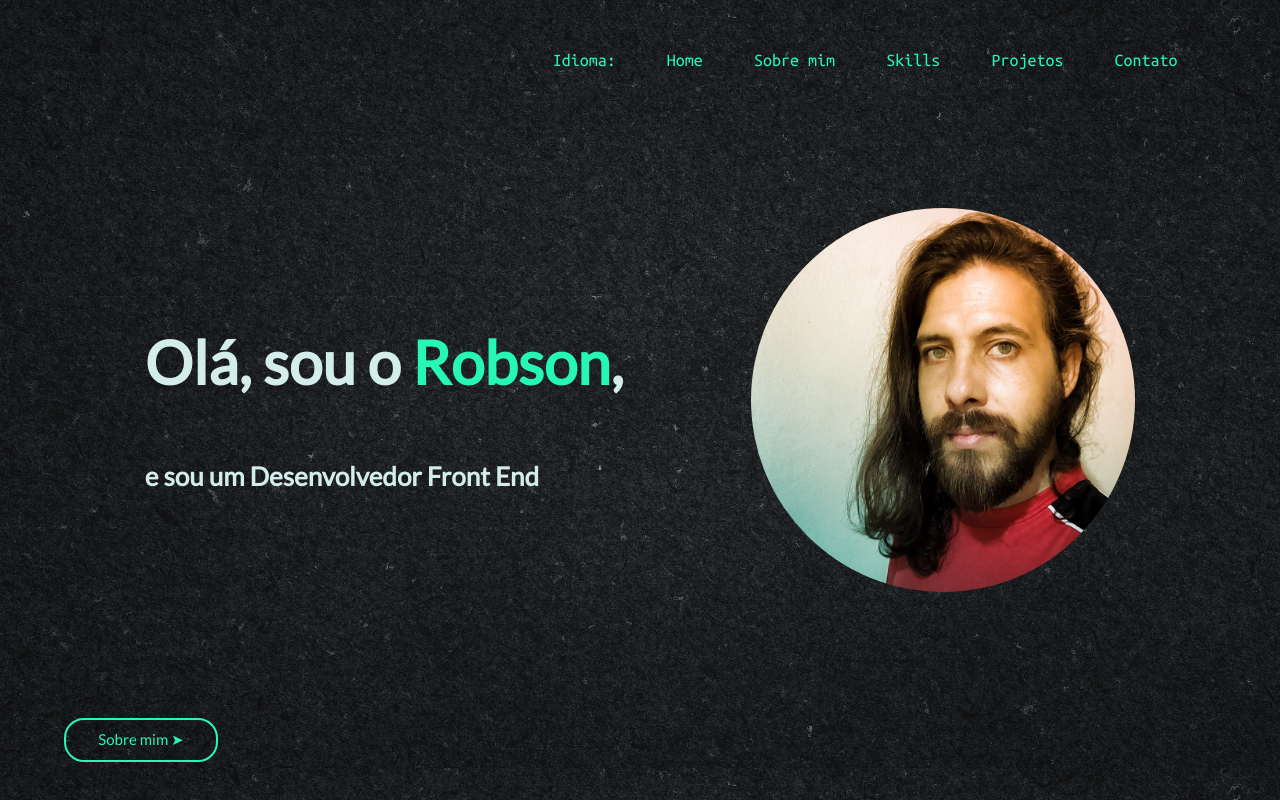
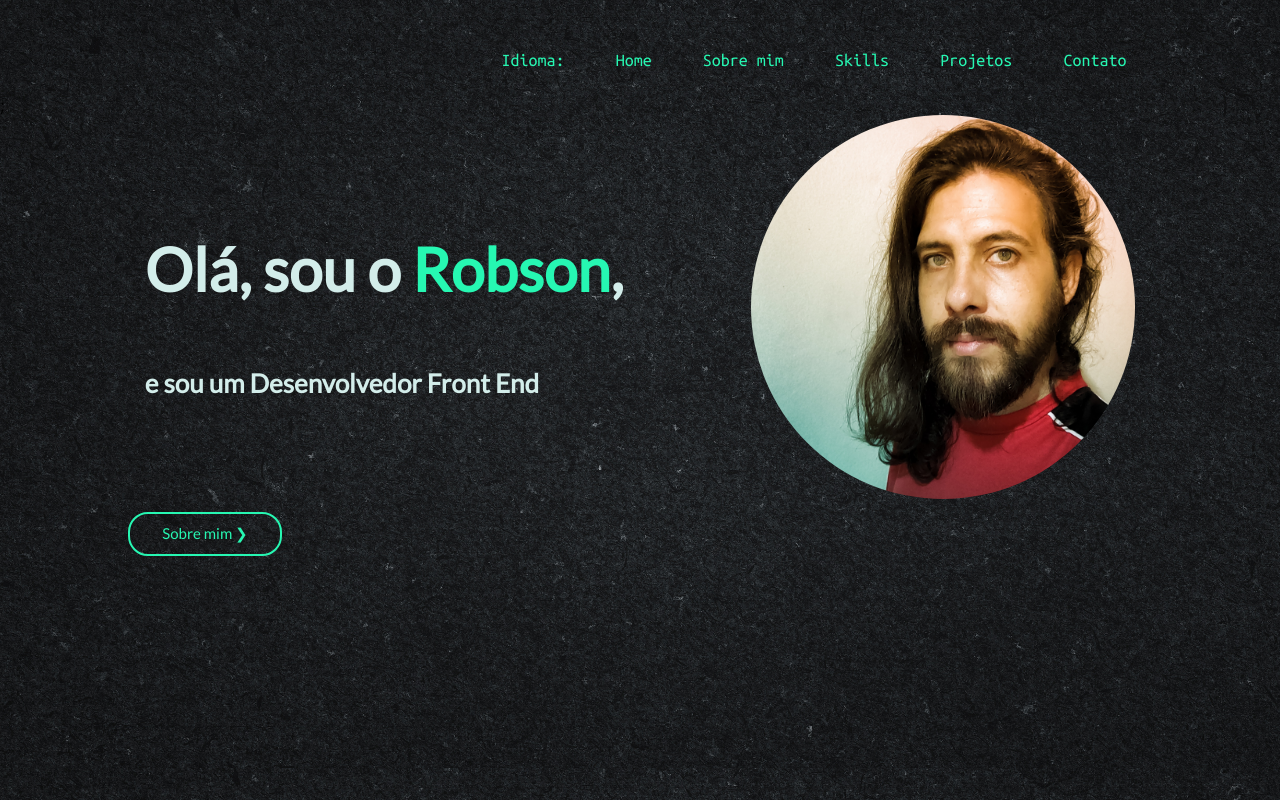
Before and after one commit to robson-melo-dev/my-portfolio, a React (Create React App) app: page /#/projects in a window 1280 px wide. Built offline with nearby package versions, Linux system fonts and the light colour scheme.

Commit message:
Design prTodas as páginas construída e a navegação funcionando corretamente

```diff
--- a/src/App.js
+++ b/src/App.js
@@ -5,43 +5,18 @@ import About from './pages/About';
 import Skills from './pages/Skills';
 import Projects from './pages/Projects';
 import Contact from './pages/Contact';
+import Navbar from './Navbar';
 
 function App() {
   return (
     <Router>
       <div className="main-container">
-         {/* ######################################       NAVBAR   #################################### */}
-      <nav className="navbar">
-        <span className="select-language">
-          <a href="#">Idioma:</a>
-        </span>
-        <span className="language">
-          <a href="#">English</a>
-        </span>
-        <span className="language">
-          <a href="#">Portuguese</a>
-        </span>
-        <span>
-          <a href="/">Home</a>
-        </span>
-        <span>
-          <a href="about">Sobre mim</a>
-        </span>
-        <span>
-          <a href="#">Skills</a>
-        </span>
-        <span>
-          <a href="#">Projetos</a>
-        </span>
-        <span>
-          <a href="#">Contato</a>
-        </span>
-      </nav>
-        <Routes>
+       <Navbar/>
+      <Routes>
         <Route path="/" element={<Home />} />
         <Route path="/about" element={<About />} />
         <Route path="/skills" element={<Skills />} />
-        <Route path="/projects" element={<Contact />} />
+        <Route path="/projects" element={<Projects />} />
         <Route path="/contact" element={<Contact />} />
       </Routes>
       </div>
--- /dev/null
+++ b/src/Navbar.js
@@ -0,0 +1,37 @@
+function Navbar(){
+
+    return(
+        <>
+        <nav className="navbar">
+        <span className="select-language">
+          <a href="#">Idioma:</a>
+        </span>
+        <span className="language">
+          <a href="#">English</a>
+        </span>
+        <span className="language">
+          <a href="#">Portuguese</a>
+        </span>
+        <span>
+          <a href="/">Home</a>
+        </span>
+        <span>
+          <a href="about">Sobre mim</a>
+        </span>
+        <span>
+          <a href="skills">Skills</a>
+        </span>
+        <span>
+          <a href="projects">Projetos</a>
+        </span>
+        <span>
+          <a href="contact">Contato</a>
+        </span>
+      </nav>;
+        </>
+    );
+
+
+}
+
+export default Navbar
--- a/src/pages/About.css
+++ b/src/pages/About.css
@@ -25,10 +25,11 @@ main {
   flex-direction: column;
   justify-content: center;
   max-width: 100%;
+  padding-left: 10vw;
+  padding-right: 10vw;
 }
 
 .title-about {
-  margin-left: 2%;
   color: var(--clr-highlights);
   font-family: var(--fnt-titles);
   font-size: 30px;
@@ -36,8 +37,6 @@ main {
 }
 
 .about-copy p {
-  margin-left: 2%;
-  margin-right: 2%;
   font-family: var(--fnt-text);
   color: var(--clr-almostwhite);
   font-size: 15px;
@@ -51,7 +50,7 @@ main {
 }
 .programming-pic {
   width: 100%;
-  max-width: 55vw;
+  max-width: 45vw;
   height: auto;
 }
 
@@ -67,7 +66,7 @@ main {
     flex-direction: column;
     justify-content: center;
     align-content: center;
-    margin-left: 5vw;
+    margin-left: 10vw;
     width: 150px;
     height: 40px;
     border: solid 2px var(--clr-highlights);
--- a/src/pages/About.js
+++ b/src/pages/About.js
@@ -4,39 +4,36 @@ import progpic from "../images/programming.png";
 function About() {
   return (
     <>
-
-
       <main>
         <article className="about-copy">
           <h1 className="title-about">Sobre Mim</h1>
           <p>
-          Sou um Desenvolvedor Front-End autodidata, baseado no Brasil, buscando
-          oportunidades de crescimento. Trazendo uma atitude motivada e uma
-          variedade de soft skills, como dedicação e pensamento orientado para a
-          resolução de problemas. Comprometido em utilizar minhas habilidades
-          para promover a missão de uma empresa. Dedicado a identificar as
-          necessidades dos clientes e fornecer soluções eficazes para os
-          problemas. Bilíngue, trabalhador e pronto para se juntar à minha
-          próxima equipe. Sou um desenvolvedor em desenvolvimento, apaixonado
-          por Front End e trabalhando duro para melhorar e aprender mais a cada
-          dia que passa.
+            Sou um Desenvolvedor Front-End autodidata, baseado no Brasil,
+            buscando oportunidades de crescimento. Trazendo uma atitude motivada
+            e uma variedade de soft skills, como dedicação e pensamento
+            orientado para a resolução de problemas. Comprometido em utilizar
+            minhas habilidades para promover a missão de uma empresa. Dedicado a
+            identificar as necessidades dos clientes e fornecer soluções
+            eficazes para os problemas. Bilíngue, trabalhador e pronto para me
+            juntar à minha próxima equipe. Sou um desenvolvedor em
+            desenvolvimento, apaixonado por Front End e trabalhando duro para
+            melhorar e aprender mais a cada dia que passa.
           </p>
           <div className="img-container">
-        <img src={progpic} alt="" className="programming-pic"/>
+            <img src={progpic} alt="" className="programming-pic" />
           </div>
         </article>
       </main>
 
       <div className="next-page">
         <span className="next-page-btn">
-          <a href="skills">Skills &#10148;</a>
+          <a href="/">&#10094; Home</a>
+        </span>
+        <span className="next-page-btn">
+          <a href="skills">Skills &#10095;</a>
         </span>
       </div>
-
-
-
     </>
-
   );
 }
 
--- a/src/pages/Contact.css
+++ b/src/pages/Contact.css
@@ -0,0 +1,53 @@
+@import url(https://fonts.googleapis.com/css2?family=Lato&family=Roboto+Mono:wght@300;400&family=Ubuntu+Mono&display=swap);
+
+
+:root{
+  --fnt-titles: 'Lato', sans-serif;
+  --fnt-text: 'Roboto Mono', monospace;
+  --fnt-links: 'Ubuntu Mono', monospace;
+  --clr-highlights: #26F7B2;
+  --clr-almostwhite: #D3EDEA;
+  --clr-darkblue: #09333F;
+  --clr-lighblue: #009D9A;
+  margin: 0;
+  padding: 0;
+
+}
+
+.contact-title{
+    font-family: var(--fnt-titles);
+    color: var(--clr-highlights);
+    font-size: 40px;
+    padding-left: 10vw;
+    padding-right: 10vw;
+}
+
+.contact-container{
+    display: flex;
+    flex-direction: row;
+    justify-content: space-around;
+    padding-left: 10vw;
+    padding-right: 10vw;
+
+}
+
+.contact-container p{
+    font-family: var(--fnt-text);
+    color: var(--clr-almostwhite);
+    font-size: 18px;
+}
+
+.contact-container .email{
+    color: var(--clr-highlights);
+    font-family: var(--fnt-titles);
+    font-size: 40px;
+}
+
+.contact-form{
+    display: flex;
+    flex-direction: column;
+    justify-content: flex-start;
+    width: 30vw;
+    height: 20vw;
+    background-color: var(--clr-almostwhite);
+}
--- a/src/pages/Contact.js
+++ b/src/pages/Contact.js
@@ -0,0 +1,39 @@
+import React from 'react';
+import './Contact.css'
+
+const Contact = () => {
+  return (
+    <>
+    <h1 className='contact-title'>Vamos Trabalhar Juntos!</h1>
+    <div className='contact-container'>
+
+       <article>
+           <p>
+               Preencha o formulário de contato ou envie um email para <br/>
+               <span className='email'>sys.robson@gmail.com</span>
+           </p>
+       </article>
+       <form className="contact-form">
+           <label>
+           <input type="text" placeholder='Nome'/>
+           </label>
+           <label>
+               <input type="text" placeholder='Email'/>
+            </label>
+           <label>
+           <input type="text" placeholder='Assunto'/>
+           </label>
+           <label>
+           <input type="text" placeholder='Mensagem'/>
+           </label>
+           <label>
+           <input type="submit" value="Enviar"/>
+           </label>
+
+       </form>
+    </div>
+    </>
+  )
+}
+
+export default Contact
--- a/src/pages/Home.css
+++ b/src/pages/Home.css
@@ -19,7 +19,7 @@
 .main-container{
   display: flex;
   flex-direction: column;
-  justify-content: space-between;
+  /* justify-content: space-between; */
   background-image: url("../images/background-dark.png");
   min-height: 100vh;
 }
@@ -28,7 +28,7 @@
   display: flex;
   flex-direction: row;
   justify-content: right;
-  margin: 2vw 6vw 0 0;
+  margin: 2vw 10vw 0 0;
 }
 
 .navbar span{
@@ -94,17 +94,18 @@ a, a:visited, a:hover, a:active {
 
 .next-page{
   display: flex;
-  flex-direction: column;
-  justify-content: flex-end;
+  flex-direction: row;
+  justify-content: flex-start;
   margin-top: 1vw;
   margin-bottom: 3vw;
+ padding-left: 10vw;
+ gap: 1vw;
 }
 .next-page-btn{
   display: flex;
   flex-direction: column;
   justify-content: center;
   align-content: center;
-  margin-left: 5vw;
   width: 150px;
   height: 40px;
   border: solid 2px var(--clr-highlights);
--- a/src/pages/Home.js
+++ b/src/pages/Home.js
@@ -3,7 +3,7 @@ import "./Home.css";
 
 function Home() {
   return (
-    <>
+    <div className="container">
       <main className="main-home">
         {/* ######################################       PRESENTATION  #################################### */}
         <div className="title">
@@ -18,10 +18,10 @@ function Home() {
       </main>
       <div className="next-page">
         <span className="next-page-btn">
-          <a href="about">Sobre mim &#10148;</a>
+          <a href="about">Sobre mim &#10095;</a>
         </span>
       </div>
-    </>
+    </div>
   );
 }
 
--- a/src/pages/Projects.css
+++ b/src/pages/Projects.css
@@ -0,0 +1,34 @@
+@import url(https://fonts.googleapis.com/css2?family=Lato&family=Roboto+Mono:wght@300;400&family=Ubuntu+Mono&display=swap);
+
+
+:root{
+  --fnt-titles: 'Lato', sans-serif;
+  --fnt-text: 'Roboto Mono', monospace;
+  --fnt-links: 'Ubuntu Mono', monospace;
+  --clr-highlights: #26F7B2;
+  --clr-almostwhite: #D3EDEA;
+  --clr-darkblue: #09333F;
+  --clr-lighblue: #009D9A;
+  margin: 0;
+  padding: 0;
+
+}
+
+.projects-container{
+    display: flex;
+    flex-direction: column;
+    justify-content: space-around;
+    padding-left: 10vw;
+    padding-right: 10vw;
+    font-family: var(--fnt-text);
+    color: var(--clr-almostwhite);
+    font-size: 18px;
+}
+
+
+
+.projects-container h1{
+    font-family: var(--fnt-titles);
+    color: var(--clr-highlights);
+    font-size: 40px;
+}
--- a/src/pages/Projects.js
+++ b/src/pages/Projects.js
@@ -0,0 +1,26 @@
+import React from 'react'
+import './Projects.css'
+
+const Projects = () => {
+  return (
+      <>
+    <div className='projects-container'>
+            <h1>Projetos que trabalhei</h1>
+            <p>Bom, parece que este é meu melhor trabalho até agora. Então volte em alguns dias que esta seção estar recheada de projetos concluídos.</p>
+    </div>
+
+    <div className="next-page">
+    <span className="next-page-btn">
+      <a href="skills">
+&#10094; Skills</a>
+    </span>
+    <span className="next-page-btn">
+      <a href="contact">Contato &#10095;</a>
+    </span>
+  </div>
+
+    </>
+  )
+}
+
+export default Projects
--- a/src/pages/Skills.css
+++ b/src/pages/Skills.css
@@ -0,0 +1,43 @@
+
+@import url(https://fonts.googleapis.com/css2?family=Lato&family=Roboto+Mono:wght@300;400&family=Ubuntu+Mono&display=swap);
+
+
+:root{
+  --fnt-titles: 'Lato', sans-serif;
+  --fnt-text: 'Roboto Mono', monospace;
+  --fnt-links: 'Ubuntu Mono', monospace;
+  --clr-highlights: #26F7B2;
+  --clr-almostwhite: #D3EDEA;
+  --clr-darkblue: #09333F;
+  --clr-lighblue: #009D9A;
+  margin: 0;
+  padding: 0;
+
+}
+
+.skills-container{
+    display: flex;
+    flex-direction: row;
+    justify-content: space-around;
+    padding-left: 10vw;
+    padding-right: 10vw;
+}
+
+.progpic2{
+    width: 100%;
+    max-width: 30vw;
+    max-height: 30vw;
+    border-radius: 2%;
+}
+
+.skills{
+    font-family: var(--fnt-text);
+    color: var(--clr-almostwhite);
+    font-size: 18px;
+}
+
+.skills h1{
+    font-family: var(--fnt-titles);
+    color: var(--clr-highlights);
+    font-size: 40px;
+}
--- a/src/pages/Skills.js
+++ b/src/pages/Skills.js
@@ -0,0 +1,43 @@
+import React from "react";
+import progpic from "../images/programming2.png";
+import "./Skills.css";
+
+export const Skills = () => {
+  return (
+    <>
+      <div className="skills-container">
+        <img src={progpic} alt="" className="progpic2" />
+
+        <article className="skills">
+          <h1>Minhas Skills</h1>
+          <p>
+            HTML
+            <br />
+            CSS
+            <br />
+            Javascript
+            <br />
+            React
+            <br />
+            Git
+            <br />
+            Responsive Design
+            <br />
+            Acessibilty
+            <br />
+          </p>
+        </article>
+      </div>
+      <div className="next-page">
+        <span className="next-page-btn">
+          <a href="about">&#10094; Sobre mim</a>
+        </span>
+        <span className="next-page-btn">
+          <a href="projects">Projetos &#10095;</a>
+        </span>
+      </div>
+    </>
+  );
+};
+
+export default Skills;
```
Lines whose indentation alone changed are shown as unchanged.
